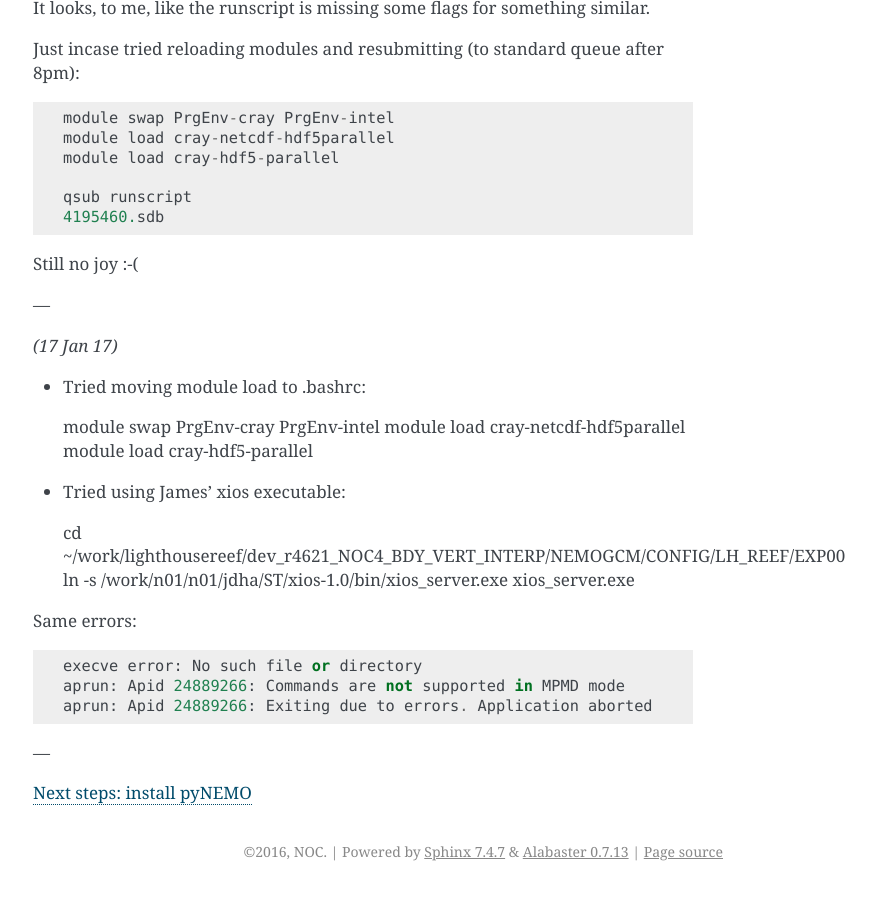
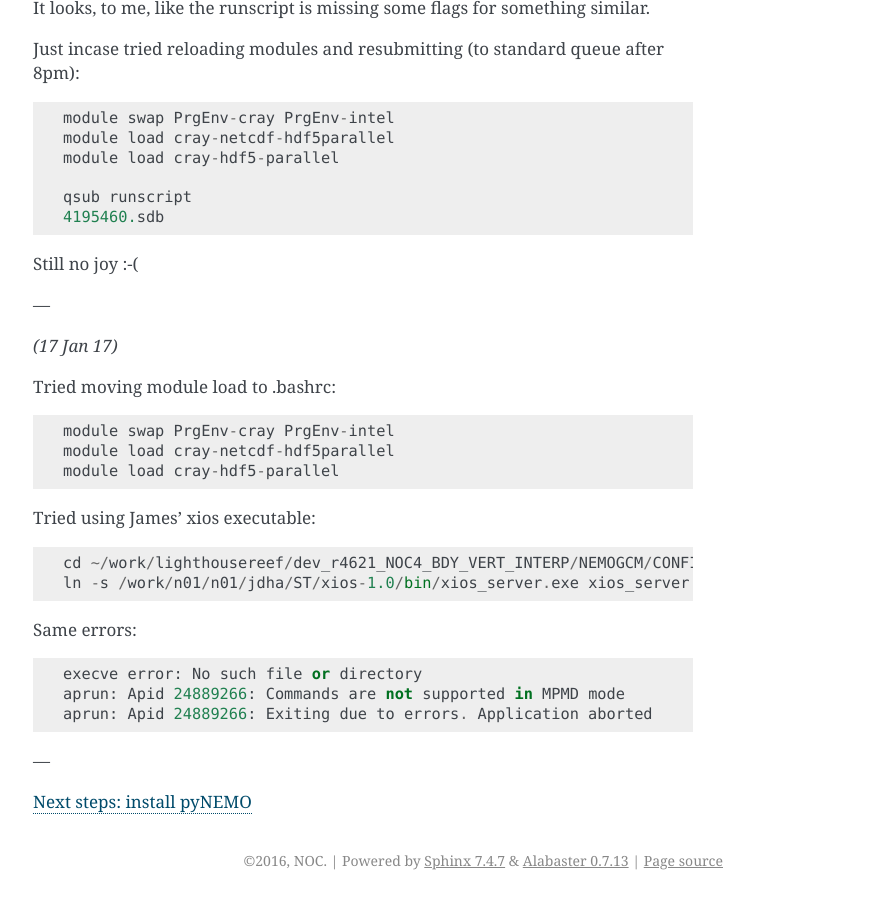
Before and after one commit to NOC-MSM/SEAsia, a Sphinx documentation site: the page built from docs/source/SEAsia.rst, in a window 1280 px wide and 900 px high, scrolled down 4203 px. Shown: the whole window, without its empty margins (387-1263 px from the left). Built offline with Sphinx 7.4.7, drawn with Linux system fonts in a browser that asks for light colours.

Commit message:
log edits

```diff
--- a/docs/source/SEAsia.rst
+++ b/docs/source/SEAsia.rst
@@ -207,13 +207,13 @@ Still no joy :-(
 
 *(17 Jan 17)*
 
-* Tried moving module load to .bashrc::
+Tried moving module load to .bashrc::
 
   module swap PrgEnv-cray PrgEnv-intel
   module load cray-netcdf-hdf5parallel
   module load cray-hdf5-parallel
 
-* Tried using James' xios executable::
+Tried using James' xios executable::
 
   cd ~/work/lighthousereef/dev_r4621_NOC4_BDY_VERT_INTERP/NEMOGCM/CONFIG/LH_REEF/EXP00
   ln -s /work/n01/n01/jdha/ST/xios-1.0/bin/xios_server.exe xios_server.exe
@@ -224,6 +224,7 @@ Same errors::
   aprun: Apid 24889266: Commands are not supported in MPMD mode
   aprun: Apid 24889266: Exiting due to errors. Application aborted
 
+
 ---
 
 `Next steps: install pyNEMO <install_pynemo.html>`_
```
Also changed, not shown: 3 other files.
